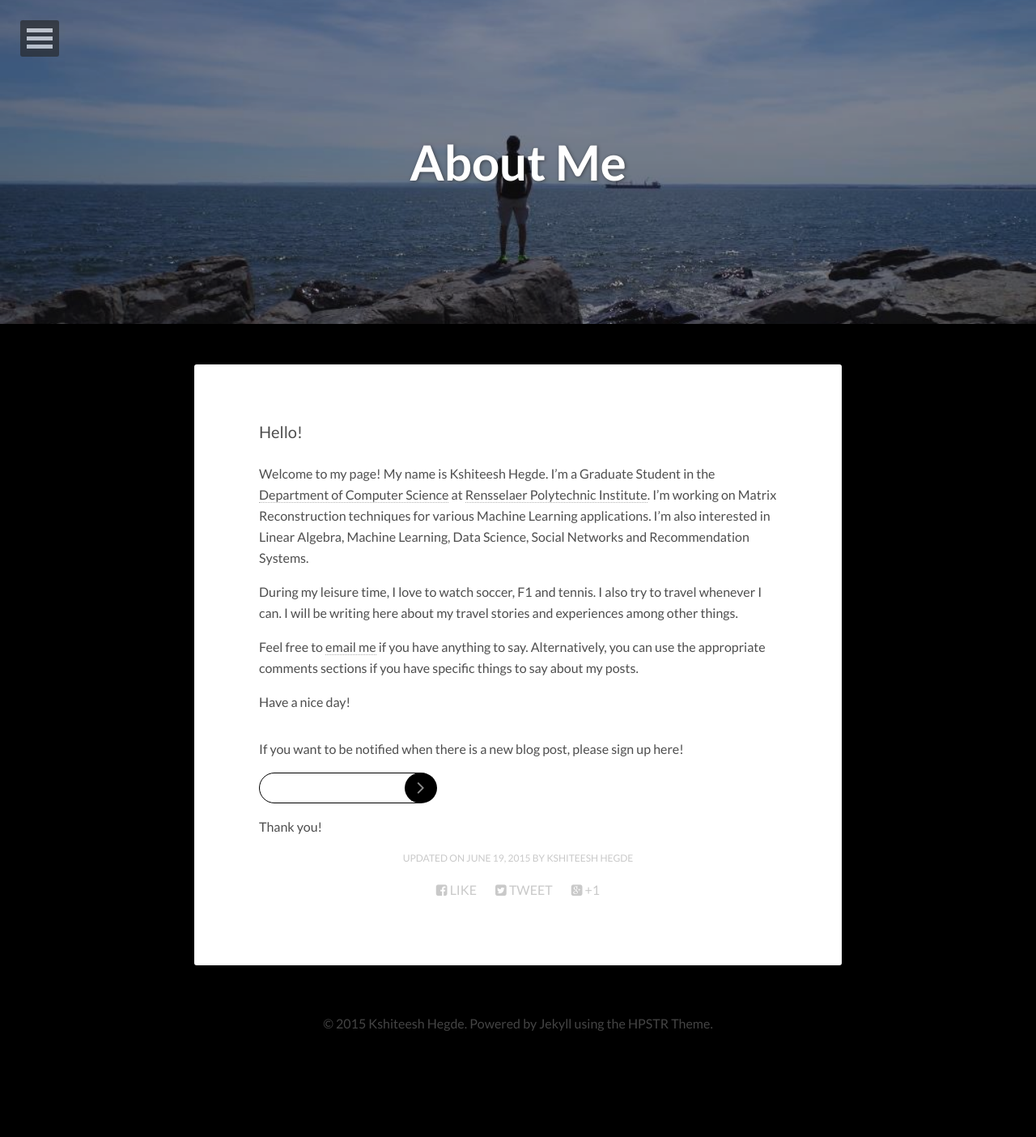
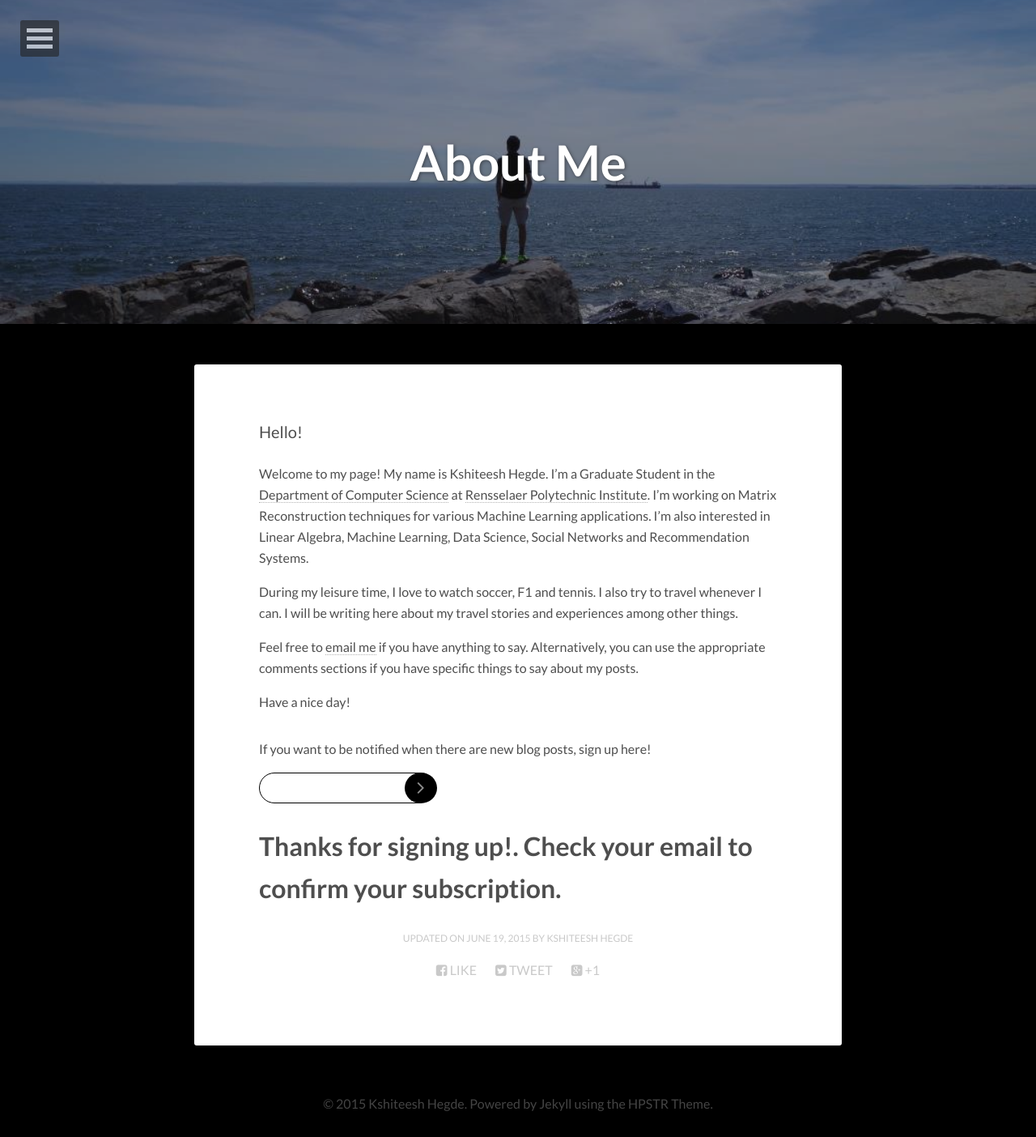
Before and after one commit to kshiteesh/personal_website, a Jekyll site: the page built from about/index.md, in a window 1280 px wide. Shown: the whole page at 81% size. Built offline with Jekyll 4.4.1, drawn with Linux system fonts in a browser that asks for light colours; nearby versions of some CDN libraries; before the commit the page ends 1305 px from its top, so only the background shows below that.

Commit message:
Complete CP

```diff
--- a/about/index.md
+++ b/about/index.md
@@ -20,19 +20,27 @@ Feel free to [email me](mailto:kshiteesh@hegde.me) if you have anything to say.
 
 Have a nice day!
 
-<div class="row">
-	<div id="pre-subscribe">
-		<p>If you want to be notified when there is a new blog post, please sign up here!</p>
-		<form action="//hegde.us10.list-manage.com/subscribe/post-json?u=def4dd9781daa1f9d44dc7676&amp;id=d57ca91cf1&c=?" method="get">
-									<input type="email" name="EMAIL" id="email">
-									<button type="submit" class="button fa fa-angle-right" name="subscribe"></button>
-		</form>
-	</div>
+<div class="row" id="intro">
+	<div class="content">
+		<!-- Pre-Submission: This is what's displayed before the subscription form has been submitted. -->
+		<div id="pre-subscribe">
+			<div class="row" id="copy">
+				<p>If you want to be notified when there are new blog posts, sign up here!</p>
+			</div>
 
-	<div id="post-subscribe">
-		<p>Thank you!</p>
+			<div class="row" id="subscribe">
+				<form action="//rpi.us10.list-manage.com/subscribe/post-json?u=def4dd9781daa1f9d44dc7676&amp;id=d57ca91cf1&c=?" method="get">
+					<input type="email" name="EMAIL" id="email">
+					<button type="submit" class="button fa fa-angle-right" name="subscribe"></button>
+				</form>
+			</div>
+		</div>
+
+		<!-- Post Subscription: This is what’s displayed after the subscription form has been submitted.  -->
+		<div id="post-subscribe">
+			<div class="row" id="copy">
+				<h1>Thanks for <strong>signing up!</strong>. Check your email to <strong>confirm</strong> your subscription.</h1>
+			</div>
+		</div>
 	</div>
 </div>
-
-
- ---
```
